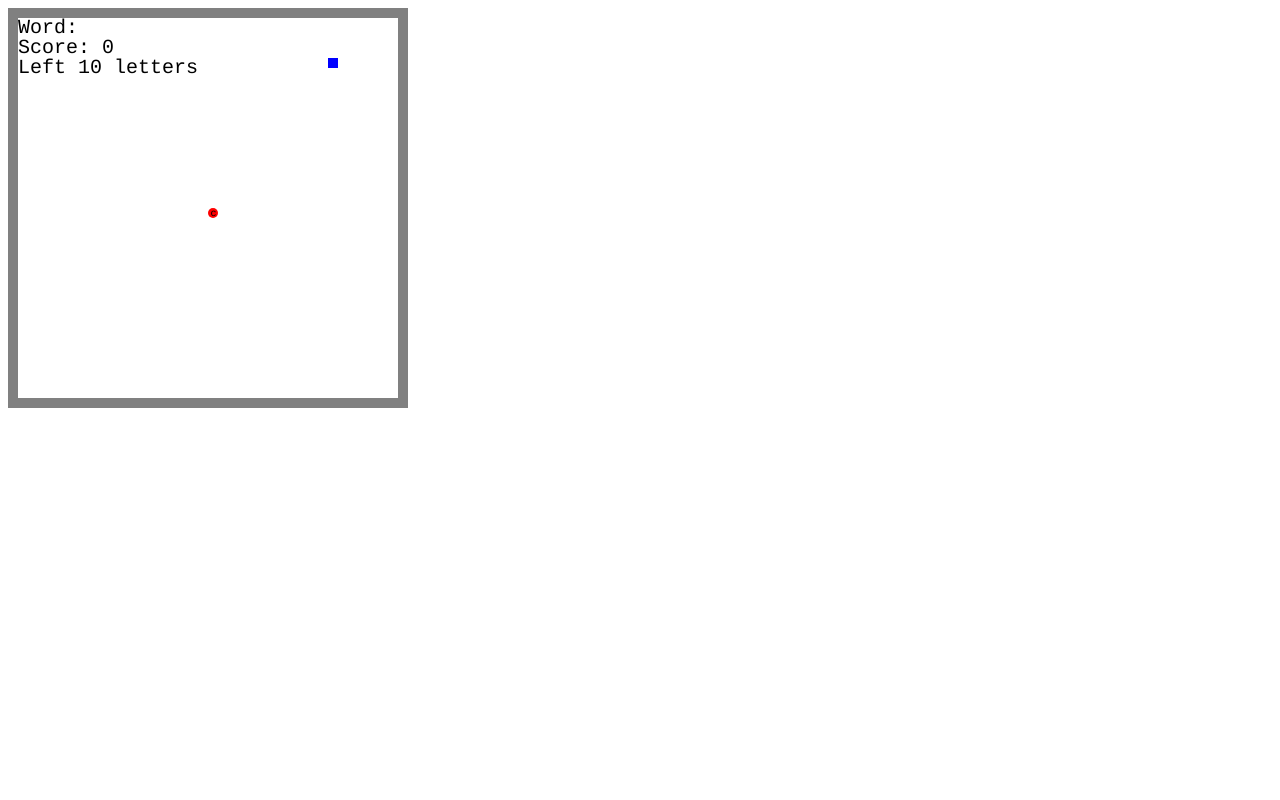
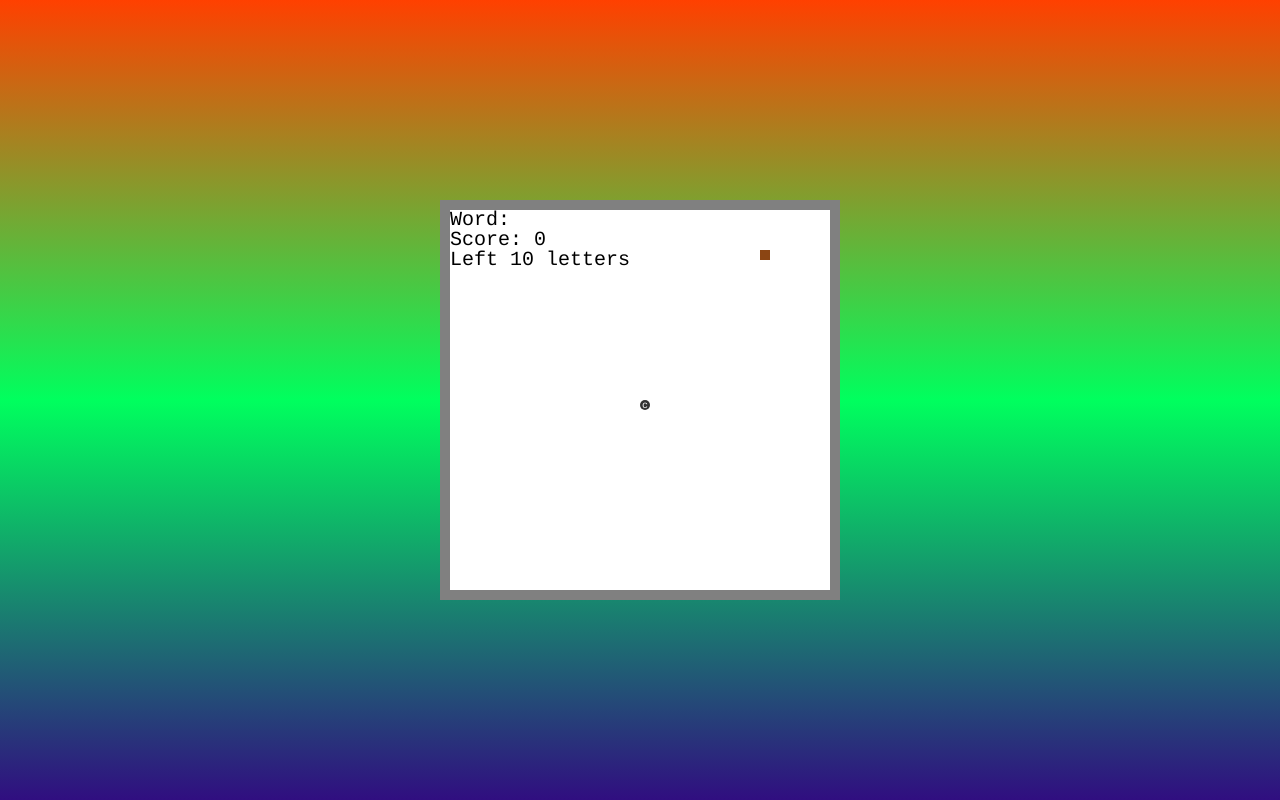
Before and after one commit to 777dan/snake, a plain HTML site: page index.html in a window 1280 px wide. Drawn offline with Linux system fonts and the light colour scheme.

Commit message:
fixed bugs and improved styles

```diff
--- a/index.html
+++ b/index.html
@@ -4,6 +4,7 @@
     <meta charset="UTF-8">
     <meta name="viewport" content="width=device-width, initial-scale=1.0">
     <title>Snake</title>
+    <link rel="stylesheet" href="style.css">
 </head>
 <body>
     <canvas id="canvas" width="400" height="400"></canvas>
--- a/script.js
+++ b/script.js
@@ -1,5 +1,5 @@
 const canvas = document.getElementById("canvas");
-const colors = ["Red", "Orange", "Yellow", "Green", "Blue", "Purple"];
+const colors = ["#333333", "#333333", "#006400", "#8B0000", "#FF8C00", "#FF69B4", '#8A2BE2', '#8B4513', ''];
 const words = ["orange", "house", "capibility"];
 const word = words[Math.floor(Math.random() * words.length)];
 
@@ -20,7 +20,9 @@ class Block {
         if (letterNum > 0) {
             this.context.font = "12px Courier";
             this.context.fillStyle = "White";
-            this.context.fillText(word[letterNum - 1], this.col * this.blockSize + this.blockSize / 9, this.row * this.blockSize + this.blockSize / 12);
+            this.context.textAlign = "center";
+            this.context.textBaseline = "middle";
+            this.context.fillText(word[letterNum - 1], (this.col * this.blockSize) + this.blockSize / 2, (this.row * this.blockSize) + this.blockSize / 2);
         }
     };
 
@@ -30,8 +32,10 @@ class Block {
         this.context.fillStyle = color;
         this.circle(centerX, centerY, this.blockSize / 2, true);
         this.context.font = "10px Courier";
-        this.context.fillStyle = "Black";
-        this.context.fillText(letter, this.col * this.blockSize + this.blockSize / 4, this.row * this.blockSize + this.blockSize / 12);
+        this.context.fillStyle = "White";
+        this.context.textAlign = "center";
+        this.context.textBaseline = "middle";
+        this.context.fillText(letter, (this.col * this.blockSize) + this.blockSize / 2, (this.row * this.blockSize) + this.blockSize / 2);
     };
 
     circle = function (x, y, radius, fillCircle) {
@@ -107,7 +111,7 @@ class Snake {
 
         if (this.checkCollision(newHead)) {
             game.gameOver();
-            // alert("game Over!");
+
             return;
         }
         this.segments.unshift(newHead);
@@ -255,28 +259,5 @@ class Game {
     }
 }
 
-// let apple = new Apple(canvas);
-// this.context = canvas.getContext("2d");
-// addEventListener("keydown", function (event) {
-//   let newDirection = directions[event.keyCode];
-//   if (newDirection !== undefined) {
-//     snake.setDirection(newDirection);
-//   }
-// });
-
-// const snake = new Snake(canvas);
-
-// let intervalId = setInterval(function () {
-//   context.clearRect(0, 0, canvas.width, canvas.height);
-//   // drawInfo();
-//   snake.move(apple);
-//   snake.draw();
-//   apple.draw();
-//   // drawBorder();
-// }, 100);
-
 const game = new Game(canvas);
 game.start();
-// game.drawBorder();
-// game.gameOver();
-// game.drawInfo();
--- /dev/null
+++ b/style.css
@@ -0,0 +1,12 @@
+body, html {
+    height: 100%;
+    margin: 0;
+    display: flex;
+    justify-content: center;
+    align-items: center;
+    background: linear-gradient(to bottom, #ff4000, #00ff5e, #300e80);
+  }
+
+  #canvas {
+    background-color: #fff;
+  }
```
